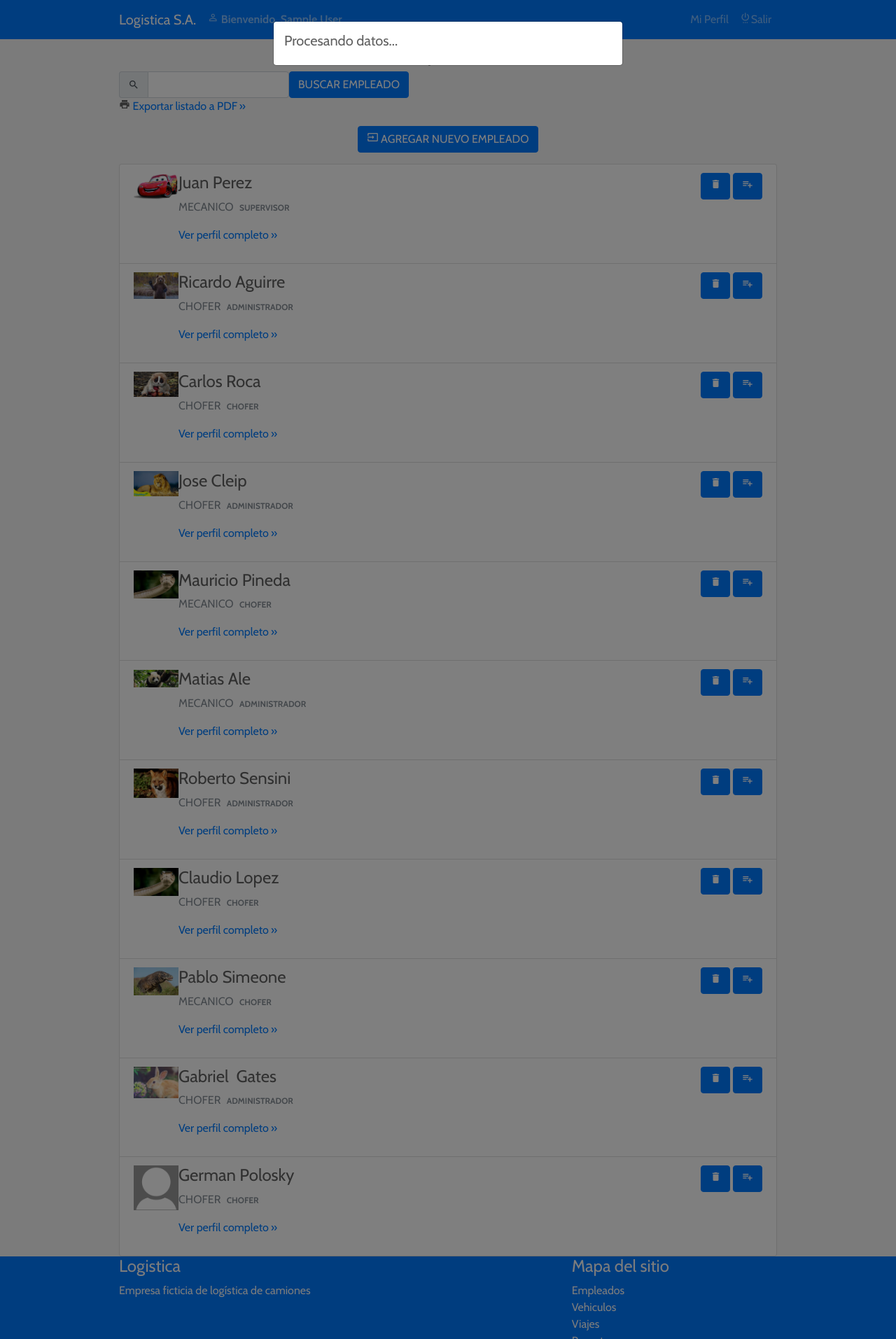
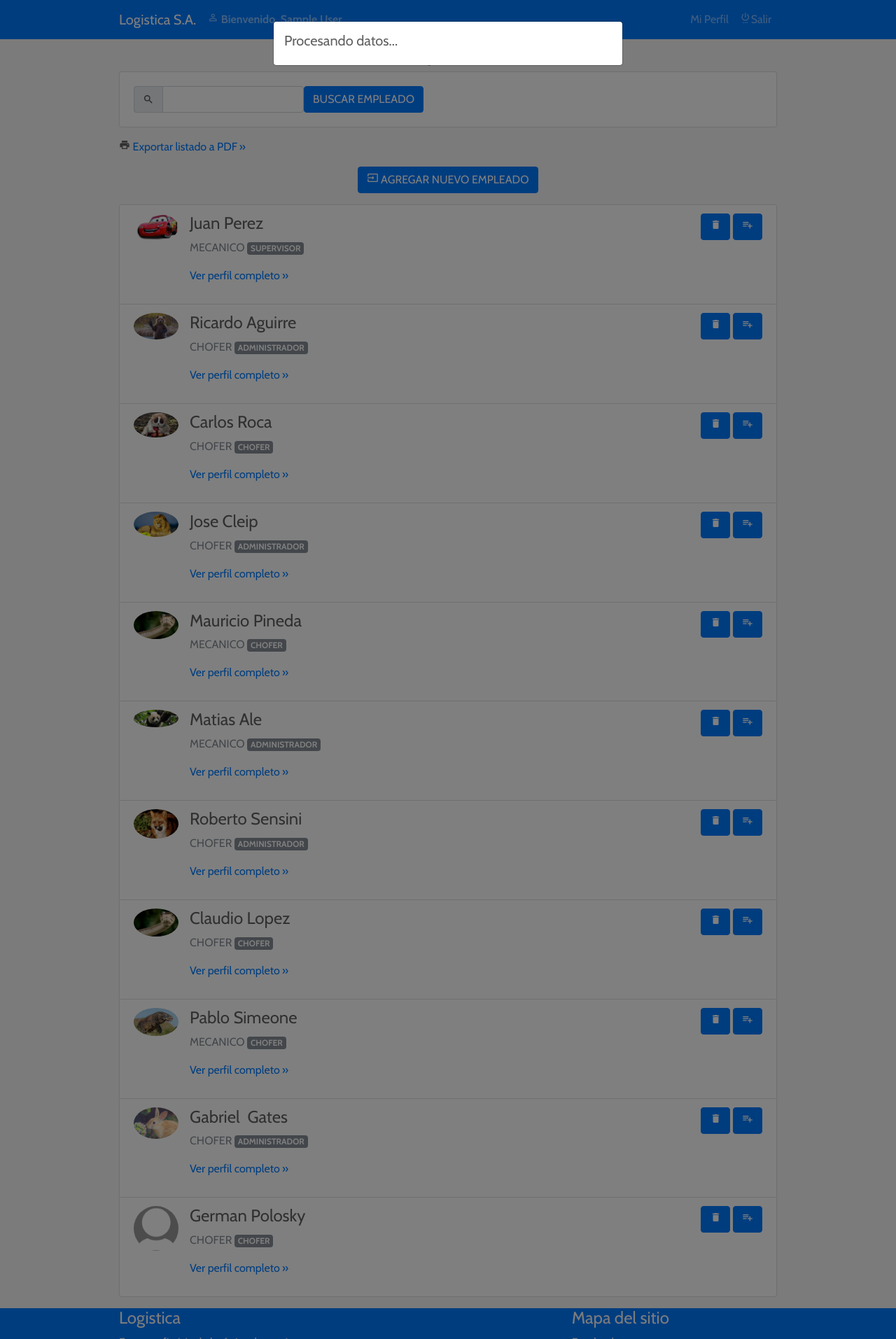
Before and after one commit to quelo77/logistica, a PHP site: page /web2/empleados.php in a window 1280 px wide. Shown: the whole page at 70% size. Run offline with PHP 8.4, Linux system fonts and the light colour scheme; the visitor is signed in with stand-in values (Sample User, id 1); data comes from the database, SQL or seed files in the repository; data that the repository does not hold is empty; some libraries are stand-ins or nearby versions.

Commit message:
mas migracion

```diff
--- a/empleados.php
+++ b/empleados.php
@@ -21,7 +21,8 @@
 				<h2 class="text-center">Empleados</h2>
 		<!-- Contenido de pagina -->
 		<!-- Filtro de busqueda -->
-				<div class="well">
+				<div class="card mb-3">
+					<div class="card-body">
 						<form id="formularioListaFiltrada" class="form-inline">
 							<div class="form-group">
 								<div class="input-group">
@@ -29,8 +30,9 @@
 									<input id="icon_prefix" type="text" class="form-control validate" name="NOMBREEMPLEADO">
 								</div>
 							</div>
-						<label for="icon_prefix"><a href="#!" id="btn-lista-filtrada" class="btn btn-primary text-uppercase">Buscar Empleado</a></label>
+							<button type="submit" id="btn-lista-filtrada" class="btn btn-primary text-uppercase">Buscar Empleado</button>
 						</form>
+					</div>
 				</div>
 			</div>
 
@@ -55,7 +57,7 @@
 			<!-- Fin boton nuevo empleado -->
 			<div class="col-12">
 				<!-- Lista Empleados -->
-				<ul class="list-group" id="lista-empleados"></ul>
+				<ul class="list-group mb-3" id="lista-empleados"></ul>
 				<!-- Fin Lista Empleados -->
 			</div>
 		</div>
--- a/source/ABM/empleados/cargarEmpleadosLista.php
+++ b/source/ABM/empleados/cargarEmpleadosLista.php
@@ -14,12 +14,10 @@
 
     <li class="list-group-item avatar">
 		<div class="media">
-			<div class="media-left">
-        		<img src="assets/imagenes/avatares/empleados/<?php echo $avatar; ?>.jpg" alt="<?php echo $avatar; ?>" class="img-circle">
-			</div>
+			<img src="assets/imagenes/avatares/empleados/<?php echo $avatar; ?>.jpg" alt="<?php echo $avatar; ?>" class="rounded-circle mr-3">
 			<div class="media-body">
 				<h4 class="media-heading"><?php echo $empleado["NOMBRE"]; ?>&nbsp;<?php echo $empleado["APELLIDO"]; ?></h4>
-				<p class="text-muted"><?php echo $empleado["CARGO"]; ?> <span class="badge"><?php echo $empleado["ROL"]; ?></span>
+				<p class="text-muted"><?php echo $empleado["CARGO"]; ?> <span class="badge badge-secondary"><?php echo $empleado["ROL"]; ?></span>
 				</p>
 				<p><a class="btn-datos-empleado link" data-id="<?php echo $empleado["ID"]; ?>" href="#modalDatosEmpleado" data-toggle="modal" data-target="#modalDatosEmpleado">Ver perfil completo</a></p>
 				<!--
@@ -28,7 +26,7 @@
 				-->
 			</div>
 			<?php if($_SESSION['id_rol'] == 3) { ?>
-			<div class="media-right">
+			<div class="ml-3">
 				<!-- Eliminar -->
 				<a href="#!" data-id-eliminar="<?php echo $empleado["ID"]; ?>" class="btn-baja-empleado btn btn-primary tooltipped" data-placement="right" title="Eliminar">
 					<i class="material-icons">delete</i>
--- a/vehiculos.php
+++ b/vehiculos.php
@@ -32,7 +32,7 @@
 								<input id="icon_prefix" type="text" class="form-control validate" name="DOMINIO">
 							</div>
 						</div>
-						<a id="btn-lista-filtrada" class="btn btn-primary text-uppercase">Buscar</a>
+						<button type="submit" id="btn-lista-filtrada" class="btn btn-primary text-uppercase">Buscar</button>
 					</form>
 				</div>
 			</div>
```
Also changed, not shown: source/ABM/empleados/cargarEmpleadosListaFiltrada.php (+3 -5 lines). Lines whose indentation alone changed are shown as unchanged.
